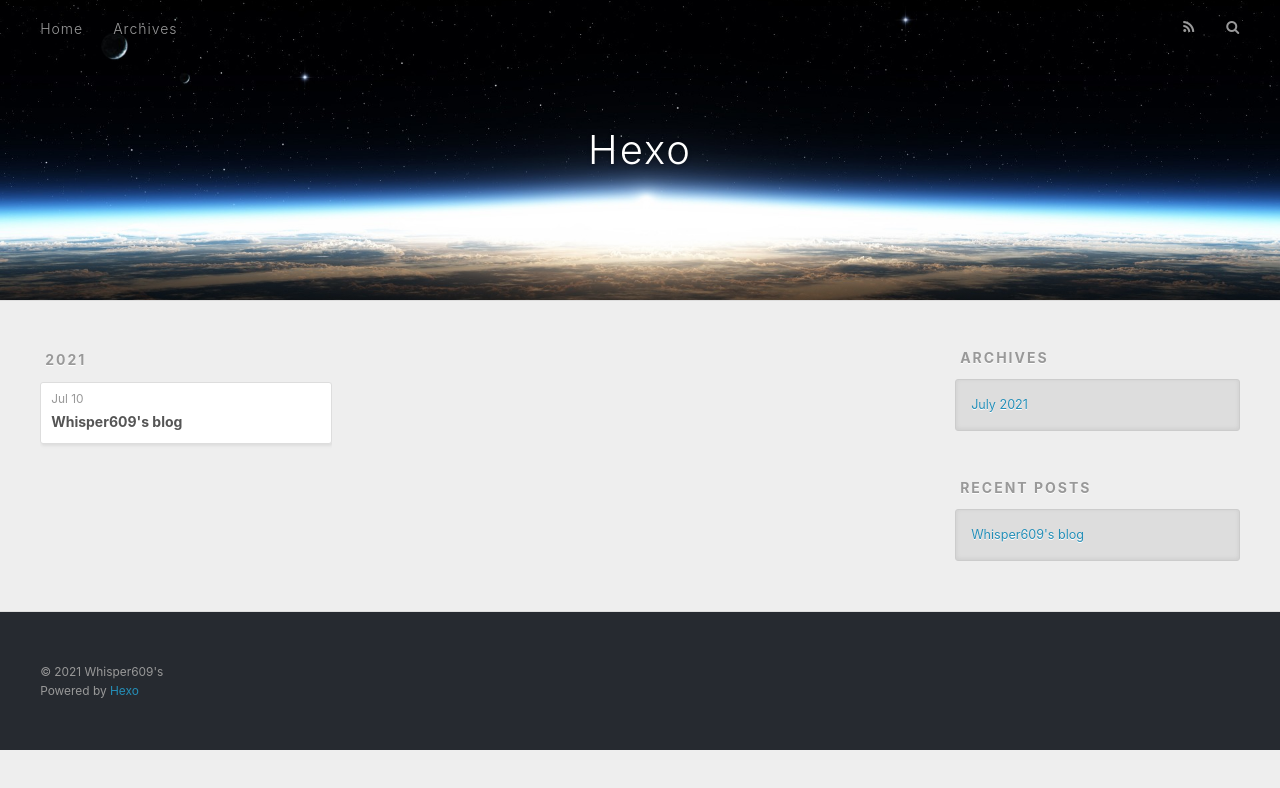
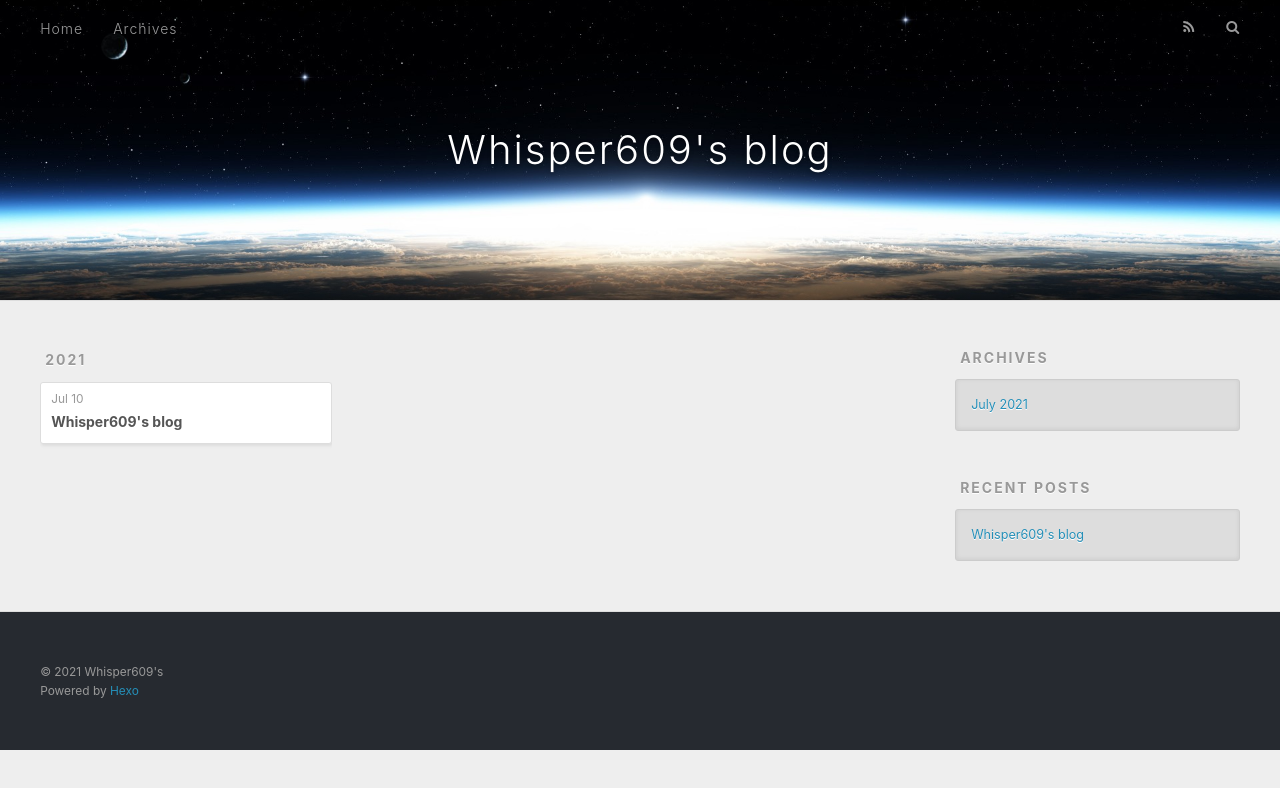
Before and after one commit to Whisper609/Whisper609.github.io, a plain HTML site: page archives/2021/07/index.html in a window 1280 px wide. Drawn offline with nearby package versions, Linux system fonts and the light colour scheme.

Commit message:
Site updated: 2021-07-10 10:26:00

```diff
--- a/archives/2021/07/index.html
+++ b/archives/2021/07/index.html
@@ -5,17 +5,17 @@
 
 
 
-  <title>Archives: 2021/7 | Hexo</title>
+  <title>Archives: 2021/7 | Whisper609&#39;s blog</title>
   <meta name="viewport" content="width=device-width, initial-scale=1, maximum-scale=1">
   <meta property="og:type" content="website">
-<meta property="og:title" content="Hexo">
+<meta property="og:title" content="Whisper609&#39;s blog">
 <meta property="og:url" content="https://whisper609.github.io/archives/2021/07/index.html">
-<meta property="og:site_name" content="Hexo">
+<meta property="og:site_name" content="Whisper609&#39;s blog">
 <meta property="og:locale" content="en_US">
 <meta property="article:author" content="Whisper609&#39;s">
 <meta name="twitter:card" content="summary">
 
-    <link rel="alternate" href="/atom.xml" title="Hexo" type="application/atom+xml">
+    <link rel="alternate" href="/atom.xml" title="Whisper609&#39;s blog" type="application/atom+xml">
 
 
     <link rel="icon" href="/favicon.png">
@@ -36,7 +36,7 @@
   <div id="header-outer" class="outer">
     <div id="header-title" class="inner">
       <h1 id="logo-wrap">
-        <a href="/" id="logo">Hexo</a>
+        <a href="/" id="logo">Whisper609&#39;s blog</a>
       </h1>
 
     </div>
```
Also changed, not shown: 2021/07/10/hello-world/index.html (+4 -4 lines), archives/2021/index.html (+5 -5 lines), archives/index.html (+5 -5 lines), index.html (+5 -5 lines).
